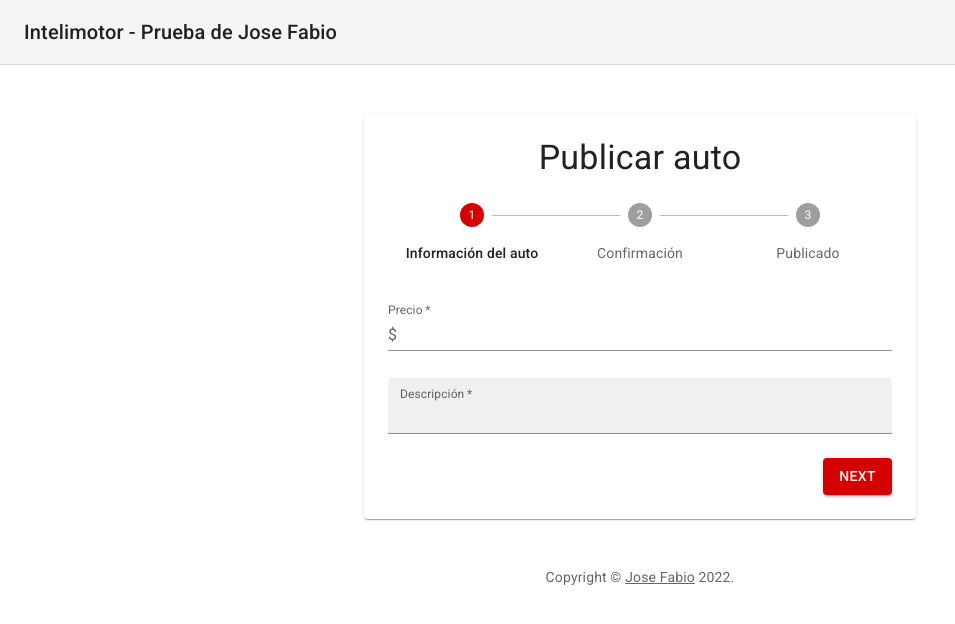
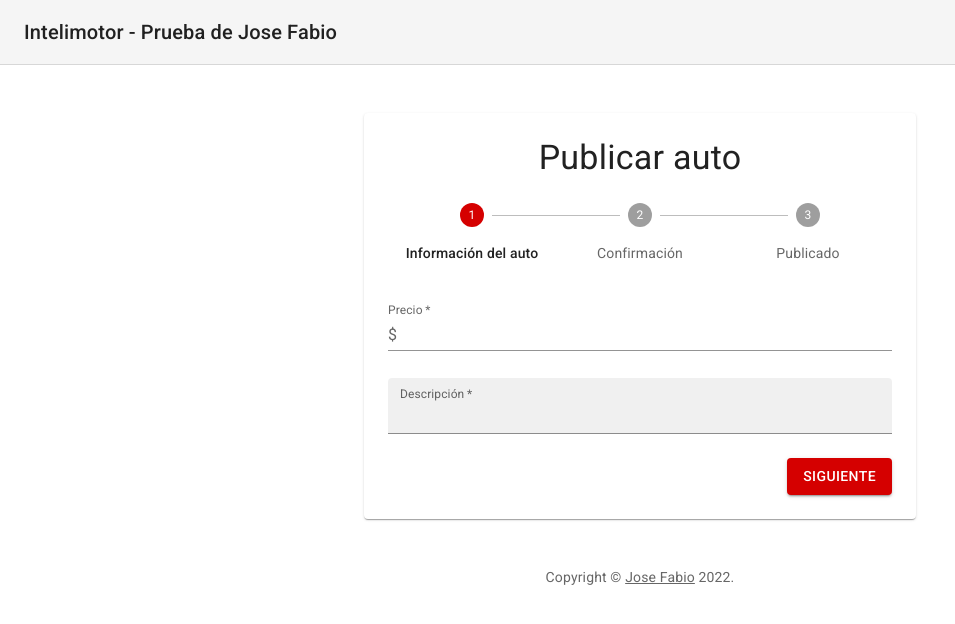
Before and after one commit to J053Fabi0/intelimotor-frontend, a React (Create React App) app: page / in a window 1280 px wide. Shown: the top 624 px of the page, without its empty margins (0-955 px from the left). Built offline with nearby package versions, Linux system fonts and the light colour scheme.

Commit message:
Traducción de los botones

```diff
--- a/src/views/PublishCar/AddressForm.tsx
+++ b/src/views/PublishCar/AddressForm.tsx
@@ -89,7 +89,7 @@ export default function AddressForm({
 
           <Box sx={{ display: "flex", justifyContent: "flex-end" }}>
             <Button variant="contained" onClick={submitForm} sx={{ mt: 3, ml: 1 }}>
-              Next
+              Siguiente
             </Button>
           </Box>
         </FormikForm>
--- a/src/views/PublishCar/PublishCar.tsx
+++ b/src/views/PublishCar/PublishCar.tsx
@@ -100,11 +100,11 @@ export default function Checkout() {
                 <>
                   {isLoading ? null : (
                     <Button onClick={handleBack} sx={{ mt: 3, ml: 1 }}>
-                      Back
+                      Regresar
                     </Button>
                   )}
                   <Button variant="contained" onClick={handleNext} sx={{ mt: 3, ml: 1 }} loading={isLoading}>
-                    {activeStep === steps.length - 1 ? "Place order" : "Next"}
+                    {activeStep === 1 ? "Publicar" : "Siguiente"}
                   </Button>
                 </>
               </Box>
--- a/src/views/PublishCar/Review.tsx
+++ b/src/views/PublishCar/Review.tsx
@@ -12,7 +12,7 @@ export default function Review({ data }: { data: [string, any][] }) {
       <Box ml={1}>
         {data.map(([key, value]) => (
           <Fragment key={key}>
-            <Typography fontWeight="bold">{key}</Typography>
+            <Typography fontWeight={500}>{key}</Typography>
             <Typography mb={2} ml={1}>
               {value}
             </Typography>
```
